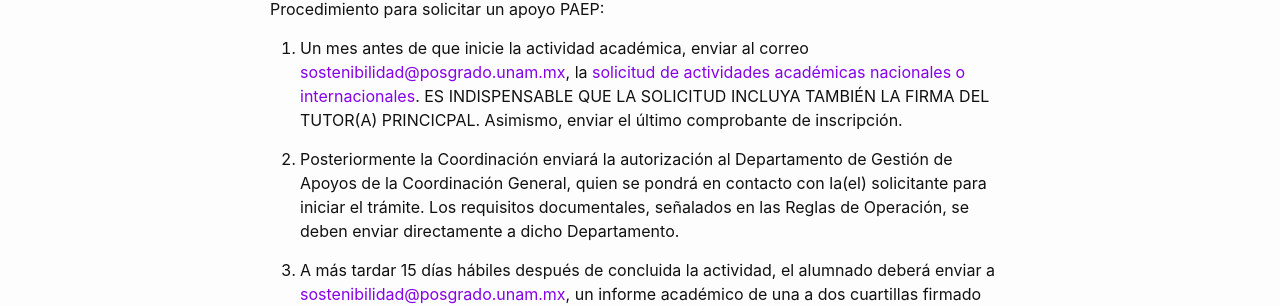
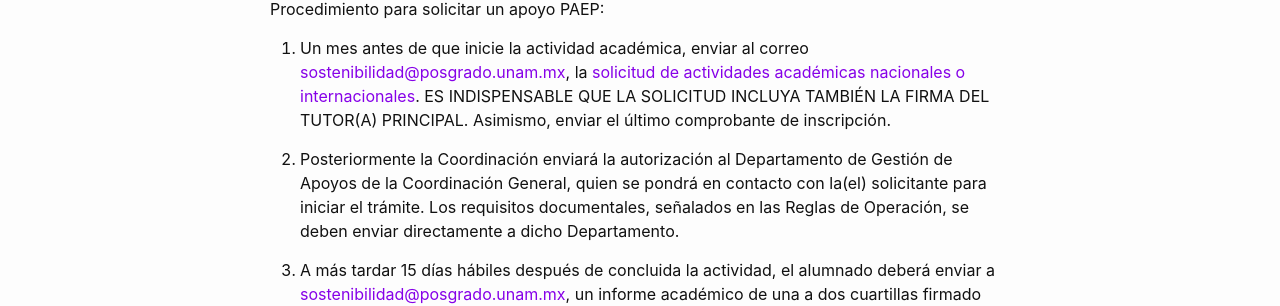
Before and after one commit to pcs-unam/pcs-unam.github.io, a Jekyll site: the page built from movilidad/paep.md, in a window 1280 px wide. Shown: the part 690-996 px from the top of the page. Built offline with Jekyll 4.4.1, drawn with Linux system fonts in a browser that asks for light colours.

```diff
--- a/movilidad/paep.md
+++ b/movilidad/paep.md
@@ -17,7 +17,7 @@
 
 Procedimiento para solicitar un apoyo PAEP:
 
- 1. Un mes antes de que inicie la actividad académica, enviar al correo <sostenibilidad@posgrado.unam.mx>, la [solicitud de actividades académicas nacionales o internacionales](https://www.posgrado.unam.mx/alumnos/apoyo_alumnos/documentos/SOLICITUD%20DE%20ACTIVIDADES%20ACADEMICAS%20NACIONALES%20O%20INTERNACIONALES%20DE%20CORTA%20DURACION.pdf). ES INDISPENSABLE QUE LA SOLICITUD INCLUYA TAMBIÉN LA FIRMA DEL TUTOR(A) PRINCICPAL. Asimismo, enviar el último comprobante de inscripción.
+ 1. Un mes antes de que inicie la actividad académica, enviar al correo <sostenibilidad@posgrado.unam.mx>, la [solicitud de actividades académicas nacionales o internacionales](https://www.posgrado.unam.mx/alumnos/apoyo_alumnos/documentos/SOLICITUD%20DE%20ACTIVIDADES%20ACADEMICAS%20NACIONALES%20O%20INTERNACIONALES%20DE%20CORTA%20DURACION.pdf). ES INDISPENSABLE QUE LA SOLICITUD INCLUYA TAMBIÉN LA FIRMA DEL TUTOR(A) PRINCIPAL. Asimismo, enviar el último comprobante de inscripción.
 
  2. Posteriormente la Coordinación enviará la autorización al Departamento de Gestión de Apoyos de la Coordinación General, quien se pondrá en contacto con la(el) solicitante para iniciar el trámite. Los requisitos documentales, señalados en las Reglas de Operación, se deben enviar directamente a dicho Departamento.
 
```
